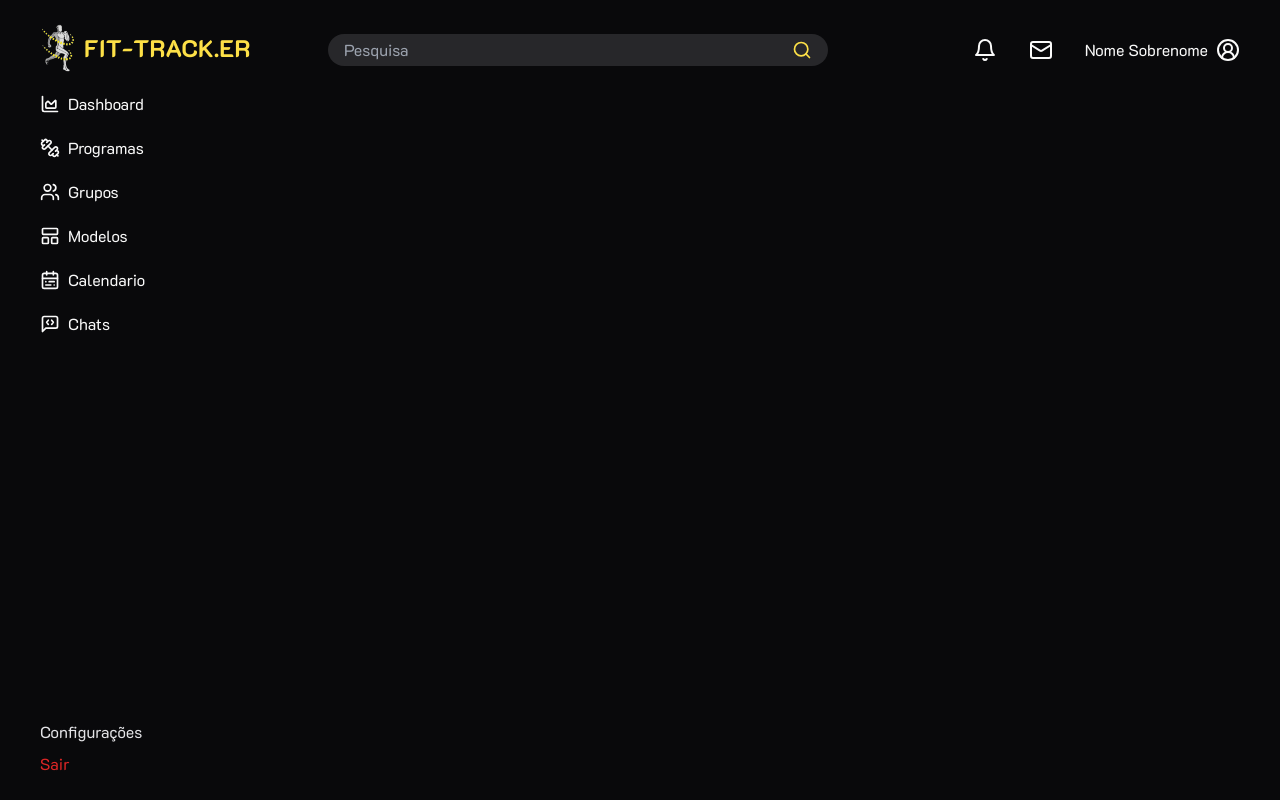
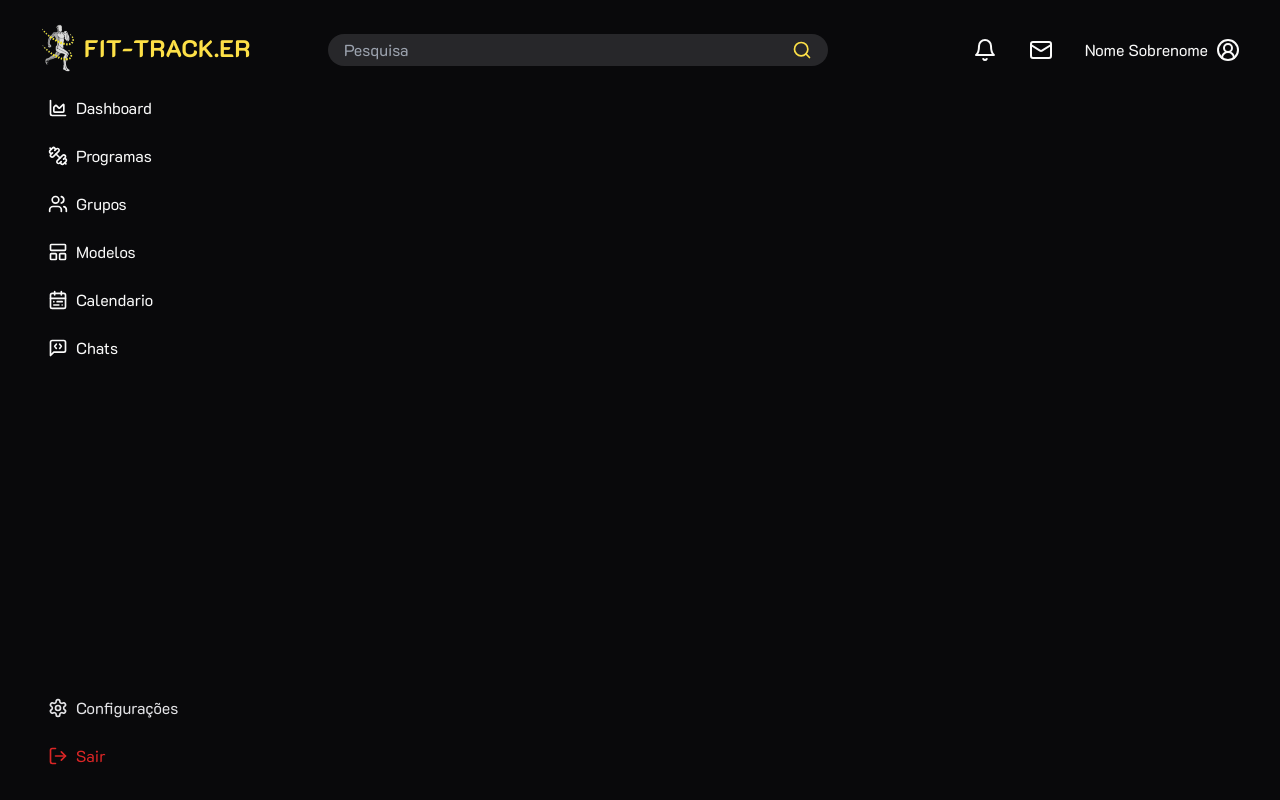
Before and after one commit to fernando-pacheco/projeto-fittracker, a React (Vite) app in the folder frontend/: page / in a window 1280 px wide. Built offline with nearby package versions, Linux system fonts and the light colour scheme.

Commit message:
front-[style] conditional nav selection

```diff
--- a/frontend/src/components/sidebar.tsx
+++ b/frontend/src/components/sidebar.tsx
@@ -1,55 +1,62 @@
-import { AreaChart, CalendarRange, Dumbbell, LayoutPanelTop, MessageSquareCode, Users } from "lucide-react";
-import { useNavigate } from 'react-router-dom';
+import { AreaChart, CalendarRange, Dumbbell, LayoutPanelTop, LogOut, MessageSquareCode, Settings, Users } from "lucide-react";
+import { useNavigate, useLocation } from 'react-router-dom';
 import favicon from "../assets/favicon-logo-sf.png";
 
 export function SideBar() {
     const navigate = useNavigate();
+    const location = useLocation();
 
     function handleNavigation(path: string) {
         navigate(path);
-    };
+    }
+
+    function getNavButtonClass(path: string) {
+        return `flex gap-2 items-center flex-1 w-10/12 rounded p-2 ${location.pathname === path ? 'bg-zinc-800 rounded' : ''}`;
+    }
 
     return (
         <div className="w-72 flex flex-col justify-between">
-            <div className="space-y-5">
+            <div className="space-y-4">
                 <button onClick={() => handleNavigation('/dashboard')} className="flex gap-2 items-center">
                     <img src={favicon} alt="favicon-logo" className="w-[36px] h-[48px]" />
                     <p className="text-yellow-300 font-bold text-2xl">
                         FIT-TRACK.ER
                     </p>
                 </button>
-                <nav className="space-y-5">
-                    <button onClick={() => handleNavigation('/dashboard')} className="flex gap-2 items-center flex-1">
-                        <AreaChart className="w-5 h-5" />
+                <nav className="space-y-2">
+                    <button onClick={() => handleNavigation('/dashboard')} className={getNavButtonClass('/dashboard')}>
+                        <AreaChart className="size-5" />
                         Dashboard
                     </button>
-                    <button onClick={() => handleNavigation('/programs')} className="flex gap-2 items-center flex-1">
-                        <Dumbbell className="w-5 h-5" />
+                    <button onClick={() => handleNavigation('/programs')} className={getNavButtonClass('/programs')}>
+                        <Dumbbell className="size-5" />
                         Programas
                     </button>
-                    <button onClick={() => handleNavigation('/groups')} className="flex gap-2 items-center flex-1">
-                        <Users className="w-5 h-5" />
+                    <button onClick={() => handleNavigation('/groups')} className={getNavButtonClass('/groups')}>
+                        <Users className="size-5" />
                         Grupos
                     </button>
-                    <button onClick={() => handleNavigation('/templates')} className="flex gap-2 items-center flex-1">
-                        <LayoutPanelTop className="w-5 h-5" />
+                    <button onClick={() => handleNavigation('/templates')} className={getNavButtonClass('/templates')}>
+                        <LayoutPanelTop className="size-5" />
                         Modelos
                     </button>
-                    <button onClick={() => handleNavigation('/calendar')} className="flex gap-2 items-center flex-1">
-                        <CalendarRange className="w-5 h-5" />
+                    <button onClick={() => handleNavigation('/calendar')} className={getNavButtonClass('/calendar')}>
+                        <CalendarRange className="size-5" />
                         Calendario
                     </button>
-                    <button onClick={() => handleNavigation('/chats')} className="flex gap-2 items-center flex-1">
-                        <MessageSquareCode className="w-5 h-5" />
+                    <button onClick={() => handleNavigation('/chats')} className={getNavButtonClass('/chats')}>
+                        <MessageSquareCode className="size-5" />
                         Chats
                     </button>
                 </nav>
             </div>
             <div className="flex flex-col space-y-2">
-                <button onClick={() => handleNavigation('/settings')} className="text-zinc-200 text-left">
+                <button onClick={() => handleNavigation('/settings')} className={`text-zinc-200 text-left flex items-center gap-2 w-10/12 rounded p-2 ${location.pathname === '/settings' ? 'bg-zinc-800' : ''}`}>
+                    <Settings className="size-5" />
                     Configurações
                 </button>
-                <button onClick={() => handleNavigation('/logout')} className="text-red-600 text-left">
+                <button onClick={() => handleNavigation('/logout')} className={'text-red-600 text-left flex items-center gap-2 w-10/12 rounded p-2'}>
+                    <LogOut className="size-5" />
                     Sair
                 </button>
             </div>
```
